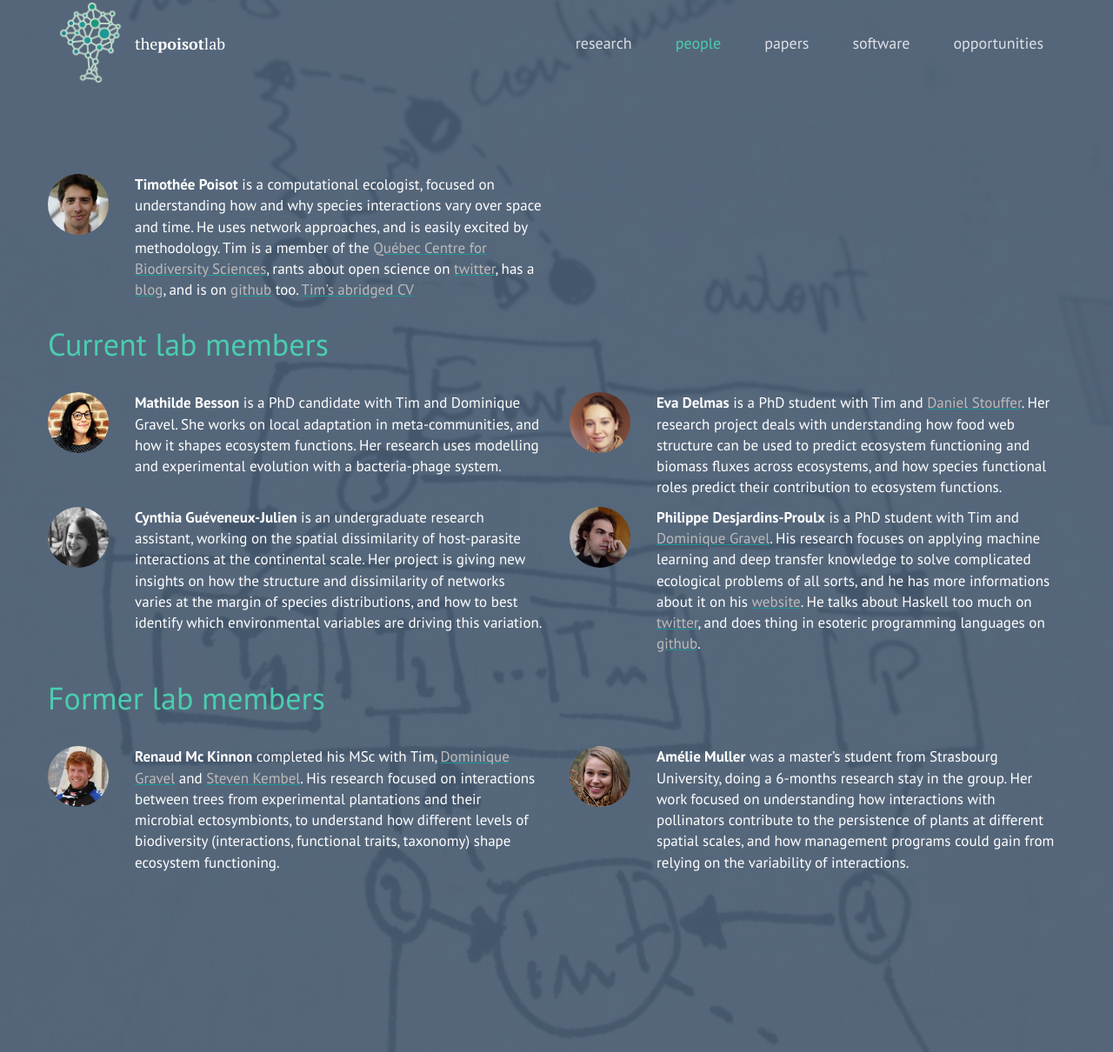
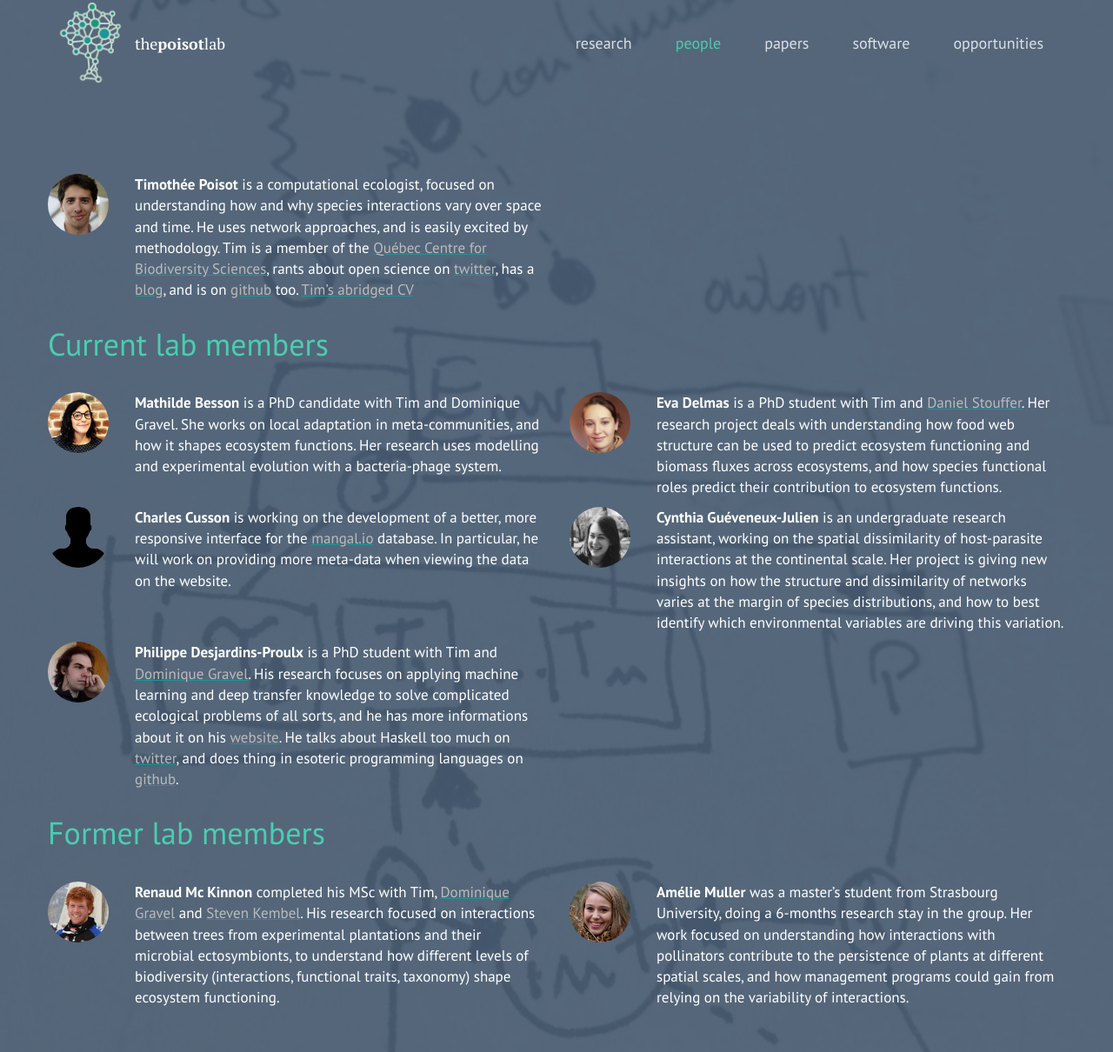
Before and after one commit to evadelmas/poisotlab.github.io, a Jekyll site: the page built from people.md, in a window 1280 px wide and 1210 px high. Shown: the whole window at 87% size. Built offline with Jekyll 4.4.1, drawn with Linux system fonts in a browser that asks for light colours; nearby versions of some CDN libraries; some web fonts are replaced; a script that is not in the unit is left out.

Commit message:
New people

```diff
--- a/_data/people.yml
+++ b/_data/people.yml
@@ -13,3 +13,8 @@
   id: eva
   mugshot: evadelmas.jpg
   blurb: is a PhD student with Tim and [Daniel Stouffer][stouffer]. Her research project deals with understanding how food web structure can be used to predict ecosystem functioning and biomass fluxes across ecosystems, and how species functional roles predict their contribution to ecosystem functions.
+- name: Charles Cusson
+  current: yes
+  id: charles
+  mugshot: generic.png
+  blurb: is working on the development of a better, more responsive interface for the [mangal.io](http://www.mangal.io) database. In particular, he will work on providing more meta-data when viewing the data on the website.
```
Also changed, not shown: mugshots/generic.png (added), 1 other file.
